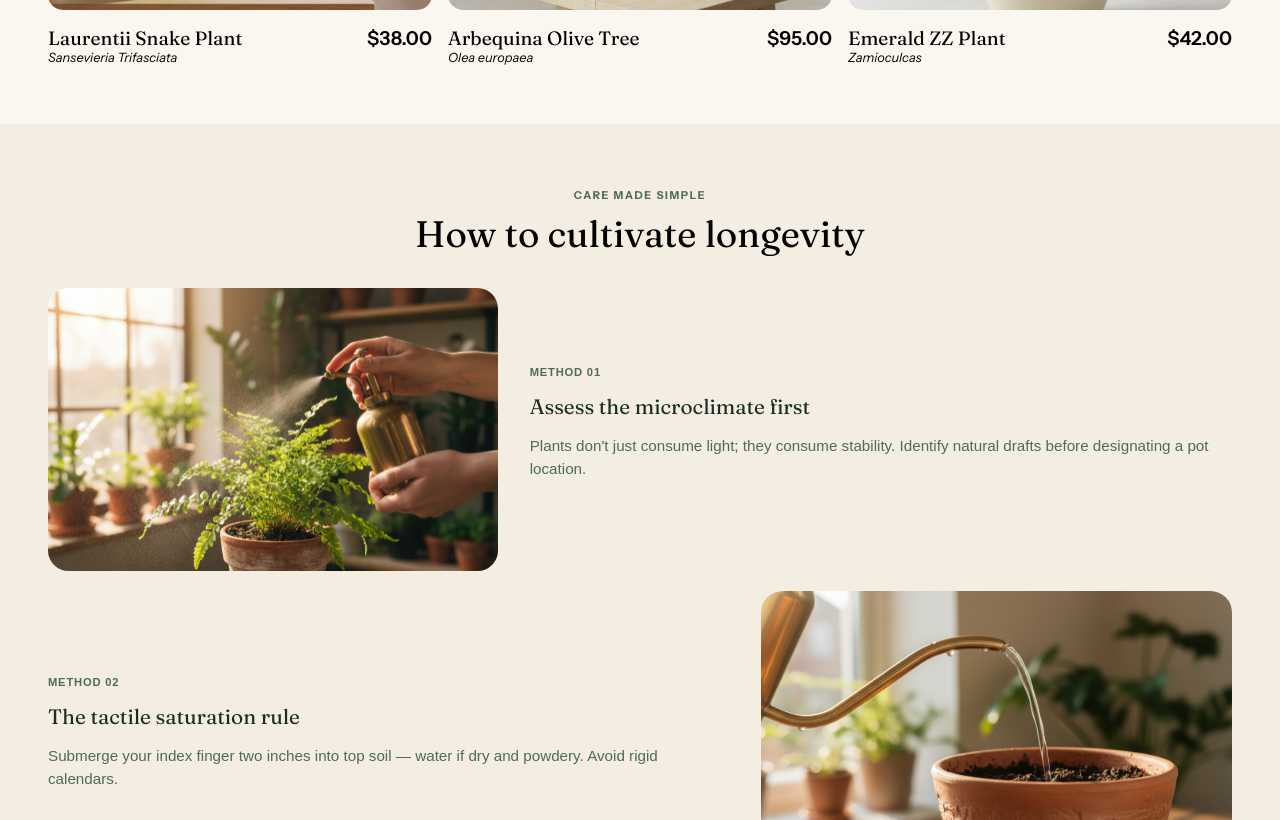
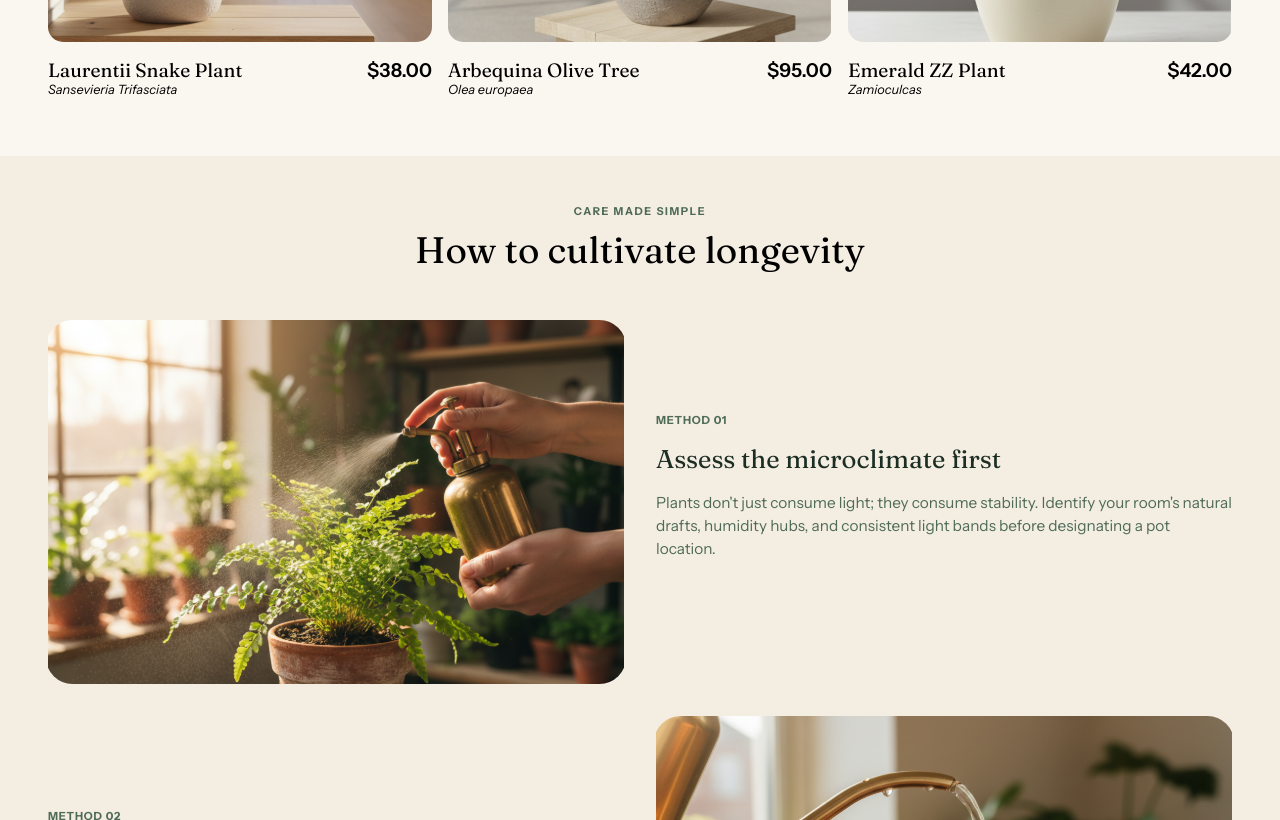
Before and after one commit to knaur-onn/Terra, a React (Vite) app: page / in a window 1280 px wide. Shown: the part 1980-2800 px from the top of the page. Built offline with nearby package versions, Linux system fonts and the light colour scheme.

Commit message:
Improved the responsiveness of the CareTips section

```diff
--- a/src/sections/CareTips.jsx
+++ b/src/sections/CareTips.jsx
@@ -17,13 +17,13 @@ function CareTips() {
             image={method1}
             subheader="METHOD 01"
             header="Assess the microclimate first"
-            description="Plants don't just consume light; they consume stability. Identify natural drafts before designating a pot location."
+            description="Plants don't just consume light; they consume stability. Identify your room's natural drafts, humidity hubs, and consistent light bands before designating a pot location."
           />
           <MethodCard
             image={method2}
             subheader="METHOD 02"
             header="The tactile saturation rule"
-            description="Submerge your index finger two inches into top soil — water if dry and powdery. Avoid rigid calendars."
+            description="Never water on a rigid calendar schedule. Submerge your index finger two inches into the top soil — if it feels dry and powdery, saturate evenly until water runs through the drainage base."
             isInverted={true}
           />
         </div>
--- a/src/styles/CareTips.css
+++ b/src/styles/CareTips.css
@@ -3,10 +3,16 @@
 
 .caretips-section{
     background-color: #F4EDE2;
-    padding: 2rem 1.5rem;
+    padding: min(3em, 6%);
 }
 
-@media (min-width: 768px) {
+.caretips-card{
+    display: flex;
+    flex-direction: column;
+    gap: 2rem;
+}
+
+/* @media (min-width: 768px) {
 
 }
 
@@ -14,4 +20,4 @@
     .caretips-section{
         padding: 4rem 3rem;
     }
-}
+} */
--- a/src/styles/MethodCard.css
+++ b/src/styles/MethodCard.css
@@ -1,47 +1,61 @@
 @import url('https://fonts.googleapis.com/css2?family=Instrument+Sans:ital,wght@0,400..700;1,400..700&display=swap');
 @import url('https://fonts.googleapis.com/css2?family=Fraunces:ital,opsz,wght@0,9..144,100..900;1,9..144,100..900&family=Instrument+Sans:ital,wght@0,400..700;1,400..700&display=swap');
 
+.method-card-container{
+    display: flex;
+    flex-direction: column;
+}
+
+.method-image-container, .method-card-text{
+    flex: 1;
+}
+
 .method-image{
     width: 100%;
-    height: auto;
-    object-fit: contain;
+    height: 100%;
+    object-fit: cover;
+    aspect-ratio: 16 / 10;
 }
 
 .method-card-text{
+    display: flex;
+    flex-direction: column;
+    justify-content: center;
     margin-bottom: 2rem;
+    /* flex-shrink: 10; */
 }
 
 .method-card-header{
     color: #1C2E24;
     font-family: "Fraunces", serif;
-    font-size: 1.3rem;
+    font-size: clamp(1.3rem, 2vw, 2rem);
 }
 
 .method-card-subheader, .method-card-description{
     color: #4F6B58;
-    font-family: "Internal Sans", sans-serif;
+    font-family: "Instrument Sans", sans-serif;
 }
 
 .method-card-subheader{
     color: #4F6B58;
-    font-size: 0.7rem;
+    font-size: clamp(0.7rem, 0.8vw, 1rem);
     font-weight: 700;
     letter-spacing: 0.05rem;
 }
 
 .method-card-description{
-    font-size: 0.95rem;
+    font-size: clamp(0.95rem, 1.2vw, 1.5rem);
     line-height: 150%;
 }
-
-.method-image, .method-card-subheader, .method-card-header{
+.method-card-subheader, .method-card-header{
     margin-bottom: 1rem;
 }
 
 
-@media (min-width: 768px) {
+@media (min-width: 650px) {
     .method-card-container{
         display: flex;
+        flex-direction: row;
         gap: 2rem;
     }
 
@@ -49,7 +63,7 @@
         flex-direction: row-reverse;
     }
 
-    .method-image-container{
+    /* .method-image-container{
         height: 100%;
         width: 100%;
     }
@@ -58,12 +72,12 @@
         display: flex;
         flex-direction: column;
         justify-content: center;
-    }
+    } */
 }
 
-@media (min-width: 1024px) {
+/* @media (min-width: 1024px) {
     .method-image-container{
         width: 40%;
         height: auto;
     }
-}
+} */
--- a/src/styles/Title.css
+++ b/src/styles/Title.css
@@ -3,6 +3,7 @@
 
 .title-container{
     text-align: center;
+    margin-bottom: 3rem;
 }
 
 .title-small-header{
@@ -18,5 +19,4 @@
     font-family: "Fraunces", serif;
     font-size: clamp(1.68rem, 4vw, 2.3rem);
     font-weight: 400;
-    margin-bottom: 2rem;
 }
```
